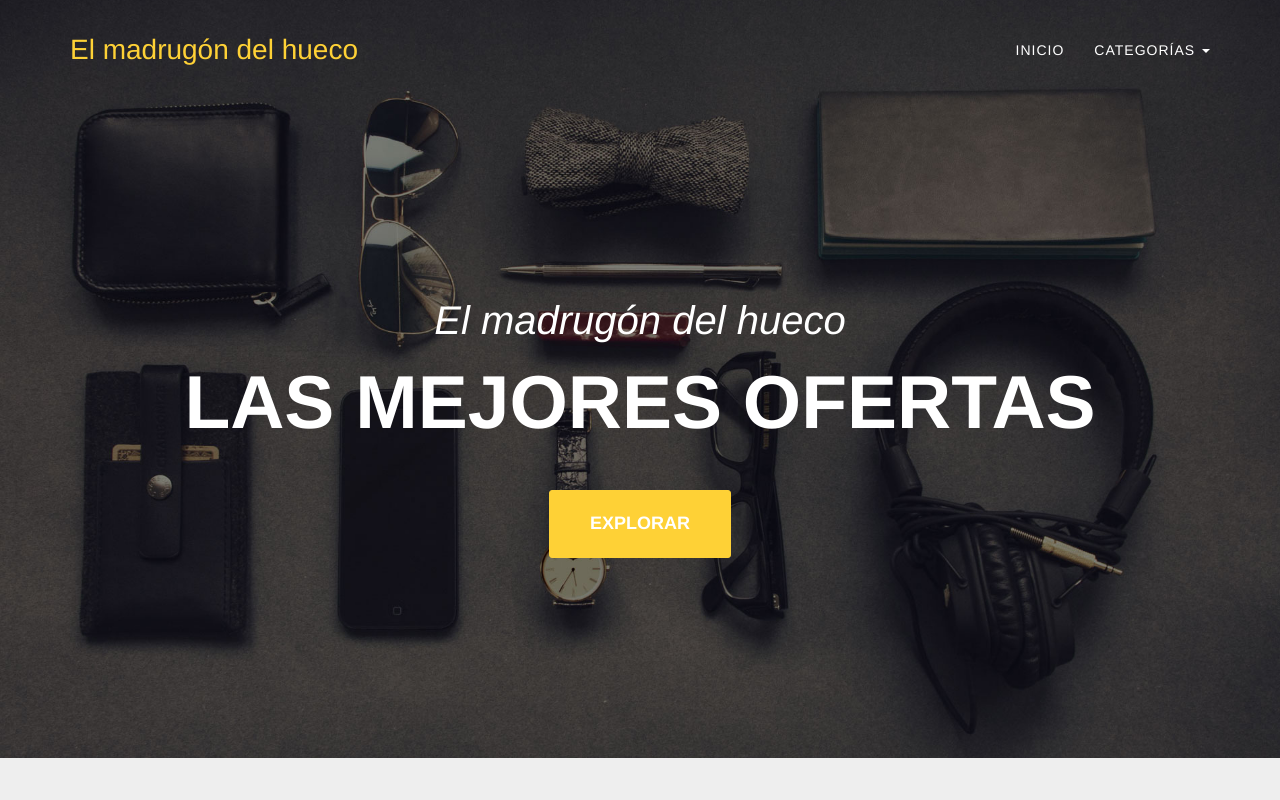
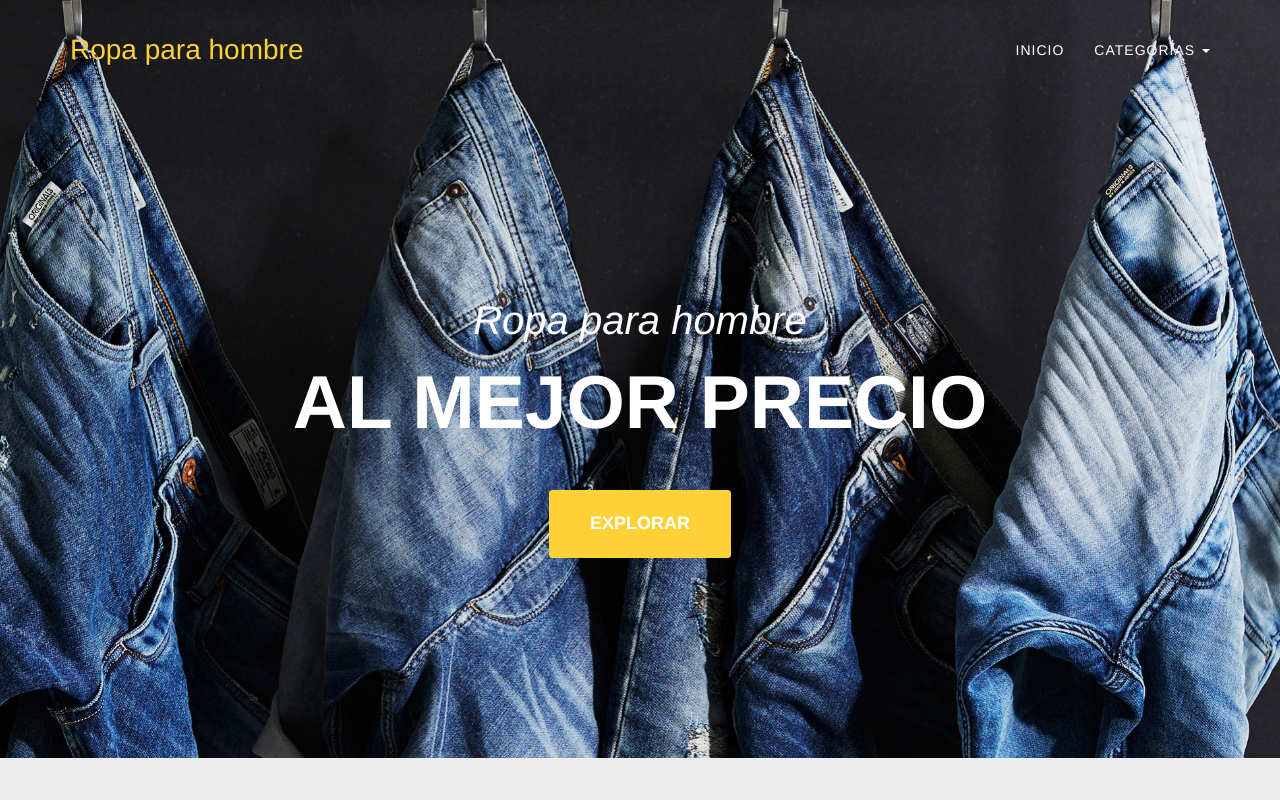
Before and after one commit to AlexixsGit/onlinestore, a website: page WebContent/html/menCollection.html in a window 1280 px wide. Shown: the top 800 px of the page. Drawn offline with Linux system fonts and the light colour scheme; a web font is replaced by a local one.

Commit message:
Se organizo el banner de ropa para hombre

```diff
--- a/WebContent/css/styles.css
+++ b/WebContent/css/styles.css
@@ -175,3 +175,16 @@ ul.page{
     float: right;
     padding-right: 114px;
 }
+
+header.men-collection {
+  background-image: url('../img/general/men-category-1.jpg');
+  background-repeat: no-repeat;
+  background-attachment: scroll;
+  background-position: center center;
+  -webkit-background-size: cover;
+  -moz-background-size: cover;
+  background-size: cover;
+  -o-background-size: cover;
+  text-align: center;
+  color: white;
+}
--- a/WebContent/html/menCollection.html
+++ b/WebContent/html/menCollection.html
@@ -62,7 +62,7 @@
 					<span class="sr-only">Toggle navigation</span> Menu <i
 						class="fa fa-bars"></i>
 				</button>
-					<a class="navbar-brand page-scroll" ng-click="menCollectionCtrl.redirectTo()" style="cursor:pointer">{{::menCollectionCtrl.view.pageName}}</a>
+					<a class="navbar-brand page-scroll" ng-click="menCollectionCtrl.returnToHome()" style="cursor:pointer">{{::menCollectionCtrl.view.pageName}}</a>
 				</div>
 
 				<!-- Collect the nav links, forms, and other content for toggling -->
@@ -71,7 +71,7 @@
 						<li class="hidden">
 							<a href="#page-top"></a>
 						</li>
-						<li><a ng-click="menCollectionCtrl.redirectTo()" style="cursor:pointer">Inicio</a>
+						<li><a ng-click="menCollectionCtrl.returnToHome()" style="cursor:pointer">Inicio</a>
 						</li>
 						<li><a class="page-scroll" data-toggle="dropdown" style="cursor:pointer">CATEGORÍAS
 							<span class="caret"></span>
@@ -96,7 +96,7 @@
 		</nav>
 
 		<!-- Header -->
-		<header ng-cloak>
+		<header class="men-collection" ng-cloak>
 			<div class="container">
 				<div class="intro-text">
 					<div class="intro-lead-in">{{::menCollectionCtrl.view.pageName}}</div>
--- a/WebContent/js/modules/menCollectionApp.js
+++ b/WebContent/js/modules/menCollectionApp.js
@@ -19,8 +19,8 @@ menCollectionApp.controller('MenCollectionController',
 
 
             menCollectionCtrl.view = {
-                pageName: 'El madrugón del hueco',
-                title: 'Las mejores ofertas',
+                pageName: 'Ropa para hombre',
+                title: 'Al mejor precio',
                 divServiceTitle: 'Moda',
                 divServicesSubTitle: 'Elige tu categoría',
                 divLastCollectionTitle: 'Ropa para hombre',
```
Also changed, not shown: WebContent/img/general/jeans.jpeg (added), WebContent/img/general/men-category-1.jpg (added), WebContent/img/general/men-category.jpg (added), WebContent/img/general/men-category.png (added).
